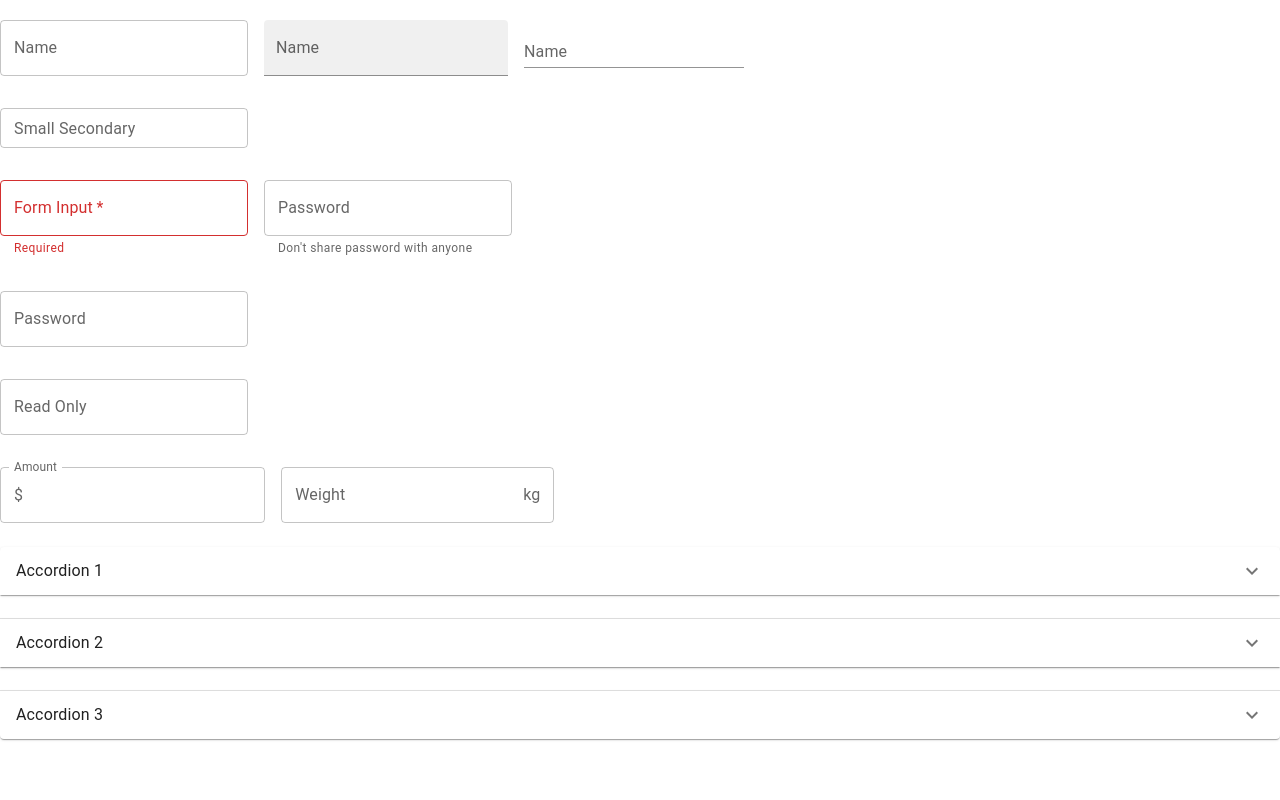
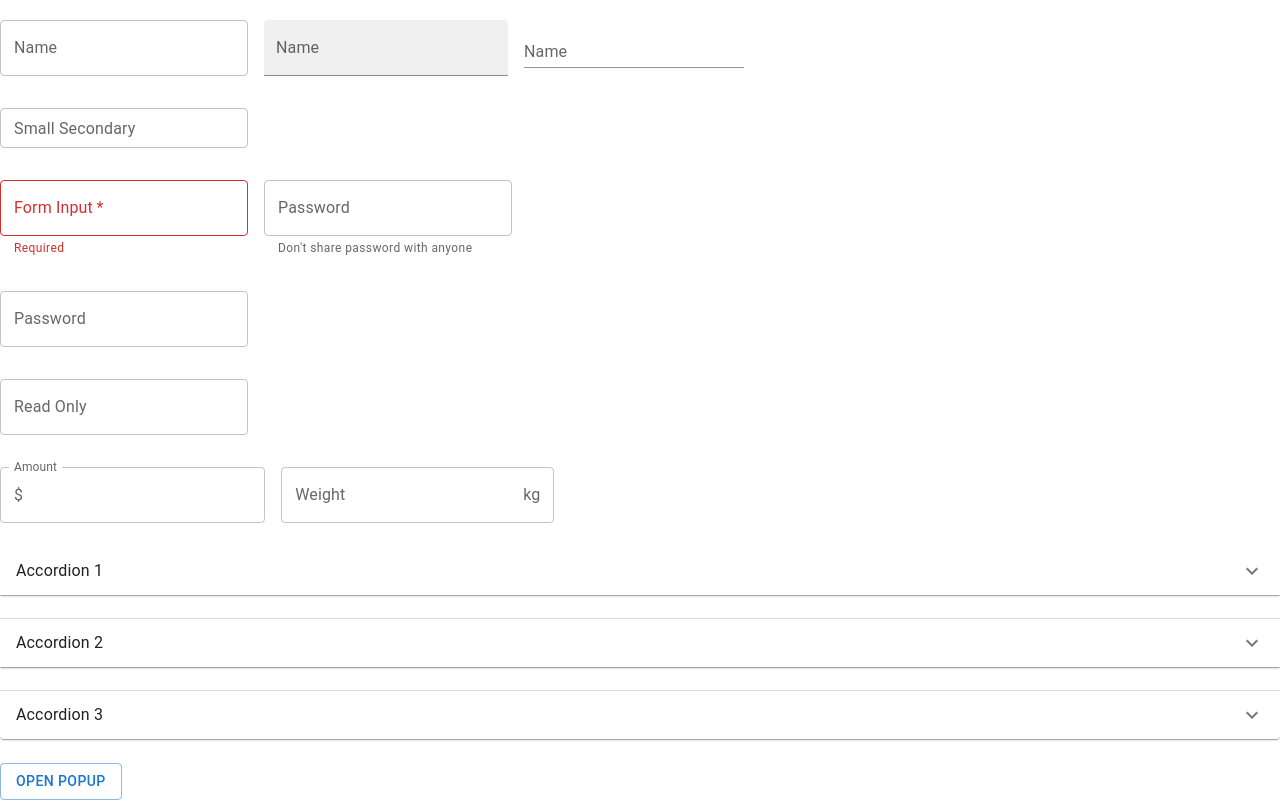
Before and after one commit to m-ahrukh/mui-designs, a Next.js app: page / in a window 1280 px wide. Shown: the part 3339-4139 px from the top of the page. Before the commit the page ends 4102 px from the top, so only its background shows below. Built offline with nearby package versions, Linux system fonts and the light colour scheme.

Commit message:
added modal mui components

```diff
--- /dev/null
+++ b/src/app/components/modalMui.tsx
@@ -0,0 +1,27 @@
+import { CheckBox, CloseOutlined } from "@mui/icons-material"
+import { Box, Button, Dialog, DialogActions, DialogContent, DialogContentText, DialogTitle, FormControlLabel, IconButton, Modal, Stack, TextField, Typography } from "@mui/material"
+import { useState } from "react"
+
+export const ModalMui = () => {
+
+  const [open, openChange] = useState(false)
+  const functionOpenPopup = () => {
+    openChange(true);
+  }
+
+  const closePopup = () => {
+    openChange(false);
+  }
+  return (
+    <div>
+      <Button color="primary" variant="outlined" onClick={functionOpenPopup}>Open PopUp</Button>
+      <Modal open={open} onClose={() => openChange(false)}>
+        <Box position='absolute' top='50%' left='50%'>
+          <Typography>It is a modal</Typography>
+          <Button variant="contained" onClick={() => openChange(false)}>Click Me</Button>
+        </Box>
+      </Modal>
+      <br></br>
+    </div>
+  )
+}
--- a/src/app/page.tsx
+++ b/src/app/page.tsx
@@ -15,6 +15,7 @@ import { SelectTextFieldMui } from "./components/selectTextfieldMui";
 import { SelectMui } from "./components/selectMui";
 import { TextFieldMui } from "./components/textfieldMui";
 import { AccordionMui } from "./components/accordionMui";
+import { ModalMui } from "./components/modalMui";
 
 function App() {
 
@@ -47,6 +48,7 @@ function App() {
       <TextFieldMui />
       <br></br>
       <AccordionMui />
+      <ModalMui />
     </>
   )
 }
```
